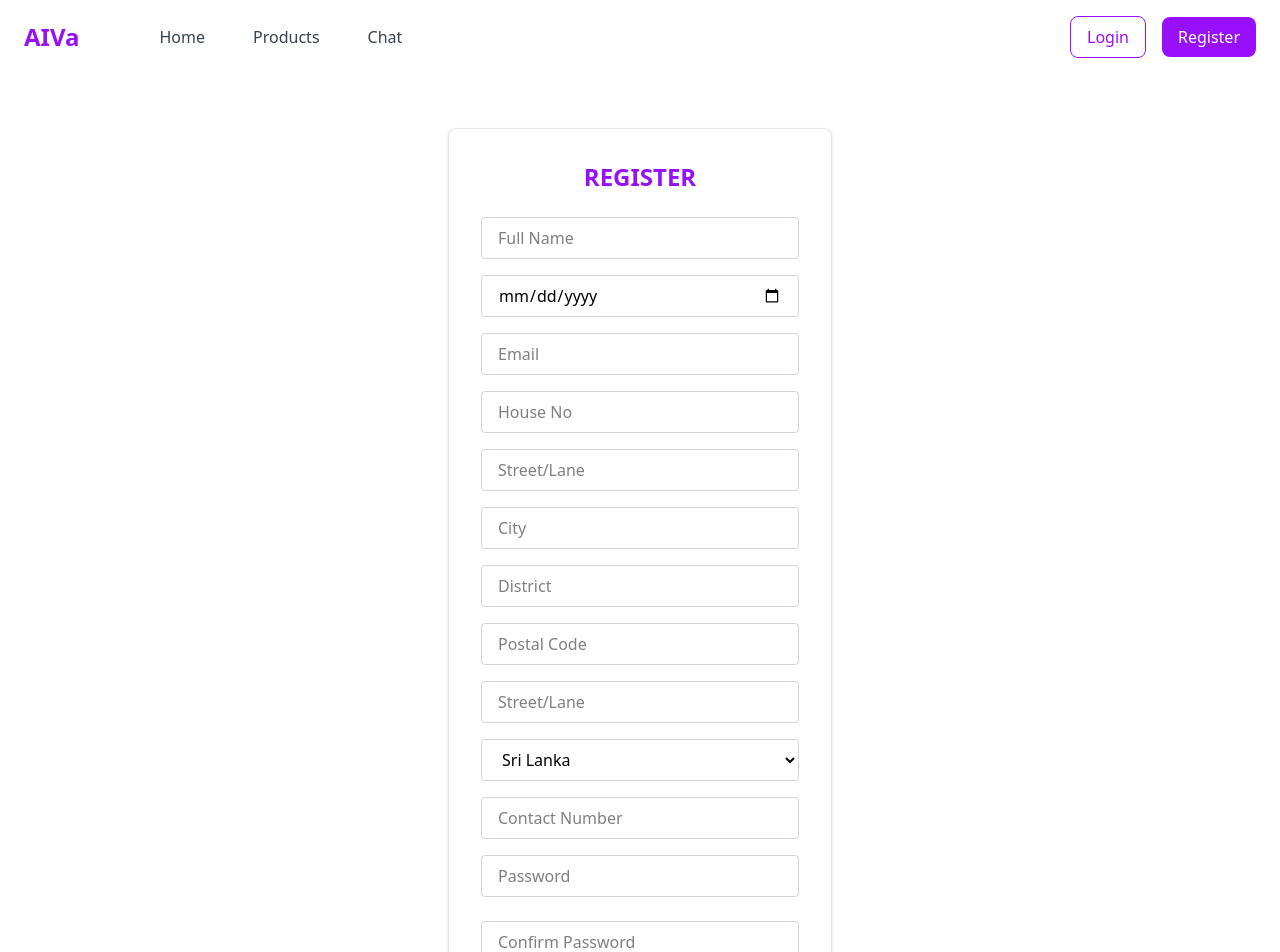
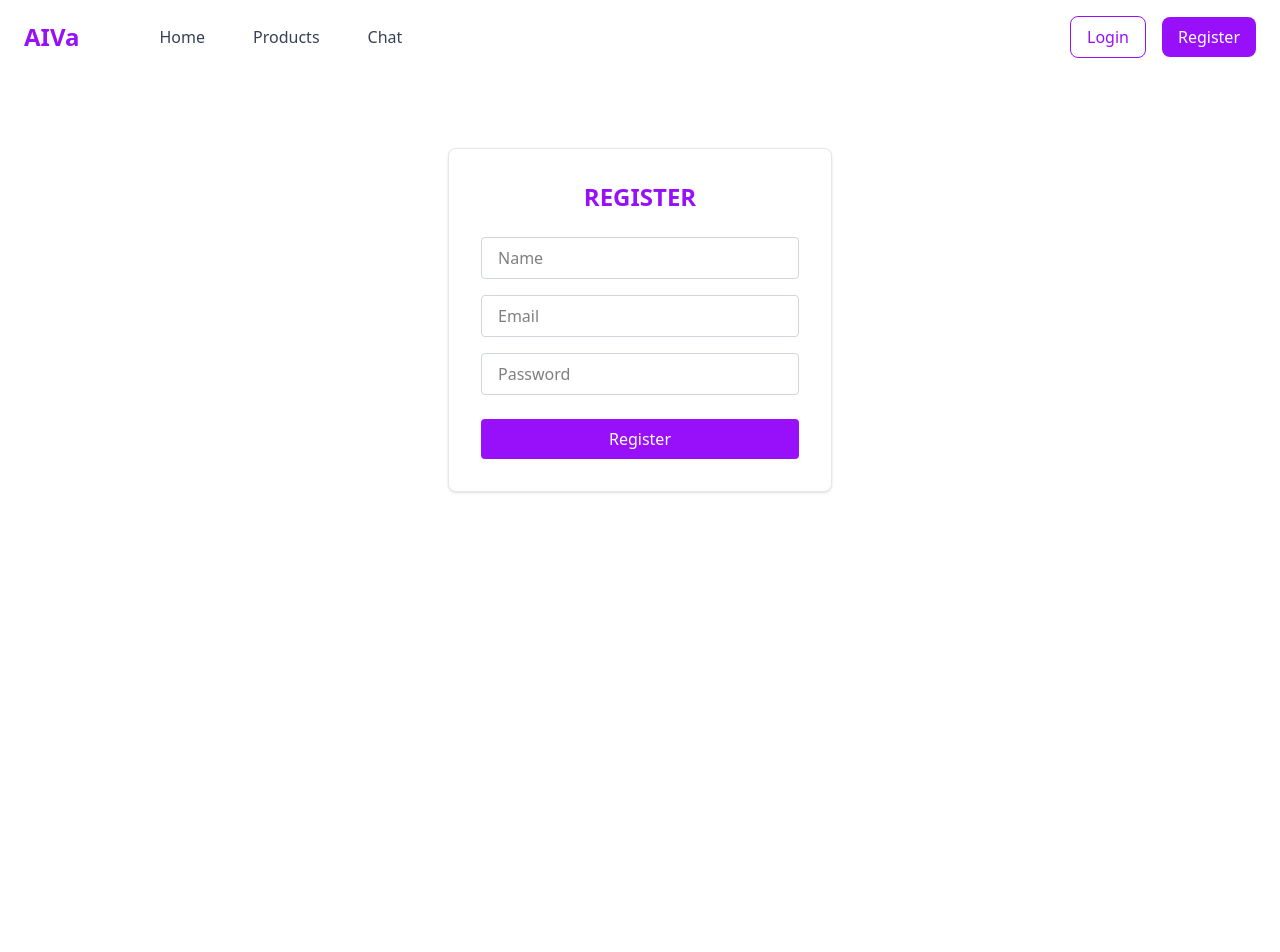
Before and after one commit to OUSL-EEY4189-PA01/AIVa-Ecommerce-Platform, a React (Vite) app in the folder frontend/: page /register in a window 1280 px wide. Shown: the top 952 px of the page. After the commit the page ends 800 px from the top, so only its background shows below. Built offline with nearby package versions, Linux system fonts and the light colour scheme.

Commit message:
fix: restore Register form

```diff
--- a/frontend/pages/Register.jsx
+++ b/frontend/pages/Register.jsx
@@ -4,37 +4,15 @@ import axios from "axios";
 
 const Register = () => {
   const [name, setName] = useState('');
-  const [birthdate, setBirthdate] = useState('');
   const [email, setEmail] = useState('');
-  const [address, setAddress] = useState({
-    houseNo: "",
-    street: "",
-    city: "",
-    district: "",
-    postalcode: "",
-    country: ""
-  });
-
-  const handleAddressChange= (e) => {
-    const { name, value } = e.target;
-    setAddress({ ...address, [name]: value });
-  };
-
-  const [contactno, setContactno] = useState('');
   const [password, setPassword] = useState('');
-  const [confirmpassword, setConfirmpassword] = useState('');
   const [error, setError] = useState('');
   const [success, setSuccess] = useState('');
   const [loading, setLoading] = useState(false);
   const navigate = useNavigate();
 
-
   const handleSubmit = async (e) => {
     e.preventDefault();
-    if (password !== confirmpassword) {
-      alert("Passwords do not match!");
-      return;
-    }
     setError('');
     setSuccess('');
     setLoading(true);
@@ -65,23 +43,12 @@ const Register = () => {
           <input
             type="text"
             name="name"
-            placeholder="Full Name"
+            placeholder="Name"
             value={name}
             onChange={(e) => setName(e.target.value)}
             className="w-full mb-4 px-4 py-2 border border-gray-300 rounded focus:outline-none focus:border-purple-600 bg-white text-black"
             required
           />
-
-          <input
-            type="date"
-            name="birthdate"
-            placeholder="Birth Date"
-            value={birthdate}
-            onChange={ (e) => setBirthdate(e.target.value)}
-            className="w-full mb-4 px-4 py-2 border border-gray-300 rounded focus:outline-none focus:border-purple-600 bg-white text-black"
-            required
-          />
-
           <input
             type="email"
             name="email"
@@ -91,91 +58,12 @@ const Register = () => {
             className="w-full mb-4 px-4 py-2 border border-gray-300 rounded focus:outline-none focus:border-purple-600 bg-white text-black"
             required
           />
-
-          <input
-            type="text"
-            name="houseNo"
-            placeholder="House No"
-            value={address.houseNo}
-            onChange={handleAddressChange}
-            className="w-full mb-4 px-4 py-2 border border-gray-300 rounded focus:outline-none focus:border-purple-600 bg-white text-black"
-          />
-
-          <input
-            type="text"
-            name="street"
-            placeholder="Street/Lane"
-            value={address.street}
-            onChange={handleAddressChange}
-            className="w-full mb-4 px-4 py-2 border border-gray-300 rounded focus:outline-none focus:border-purple-600 bg-white text-black"
-          />
-
-          <input
-            type="text"
-            name="city"
-            placeholder="City"
-            value={address.city}
-            onChange={handleAddressChange}
-            className="w-full mb-4 px-4 py-2 border border-gray-300 rounded focus:outline-none focus:border-purple-600 bg-white text-black"
-          />
-
-          <input
-            type="text"
-            name="district"
-            placeholder="District"
-            value={address.district}
-            onChange={handleAddressChange}
-            className="w-full mb-4 px-4 py-2 border border-gray-300 rounded focus:outline-none focus:border-purple-600 bg-white text-black"
-          />
-
-          <input
-            type="number"
-            name="postalcode"
-            placeholder="Postal Code"
-            value={address.postalcode}
-            onChange={handleAddressChange}
-            className="w-full mb-4 px-4 py-2 border border-gray-300 rounded focus:outline-none focus:border-purple-600 bg-white text-black"
-          />
-
-          <input
-            type="text"
-            name="street"
-            placeholder="Street/Lane"
-            value={address.street}
-            onChange={handleAddressChange}
-            className="w-full mb-4 px-4 py-2 border border-gray-300 rounded focus:outline-none focus:border-purple-600 bg-white text-black"
-          />
-
-          <select class="w-full mb-4 px-4 py-2 border border-gray-300 rounded focus:outline-none focus:border-purple-600 bg-white text-black">
-            <option>Sri Lanka</option>
-          </select>
-
-          <input
-            type="number"
-            name="contactno"
-            placeholder="Contact Number"
-            value={contactno}
-            onChange={(e) => setContactno(e.target.value)}
-            className="w-full mb-4 px-4 py-2 border border-gray-300 rounded focus:outline-none focus:border-purple-600 bg-white text-black"
-            required
-          />
-
           <input
             type="password"
             name="password"
             placeholder="Password"
             value={password}
             onChange={(e) => setPassword(e.target.value)}
-            className="w-full mb-6 px-4 py-2 border border-gray-300 rounded focus:outline-none focus:border-purple-600 bg-white text-black"
-            required
-          />
-
-          <input
-            type="password"
-            name="confirmpassword"
-            placeholder="Confirm Password"
-            value={confirmpassword}
-            onChange={(e) => setConfirmpassword(e.target.value)}
             className="w-full mb-6 px-4 py-2 border border-gray-300 rounded focus:outline-none focus:border-purple-600 bg-white text-black"
             required
           />
```
